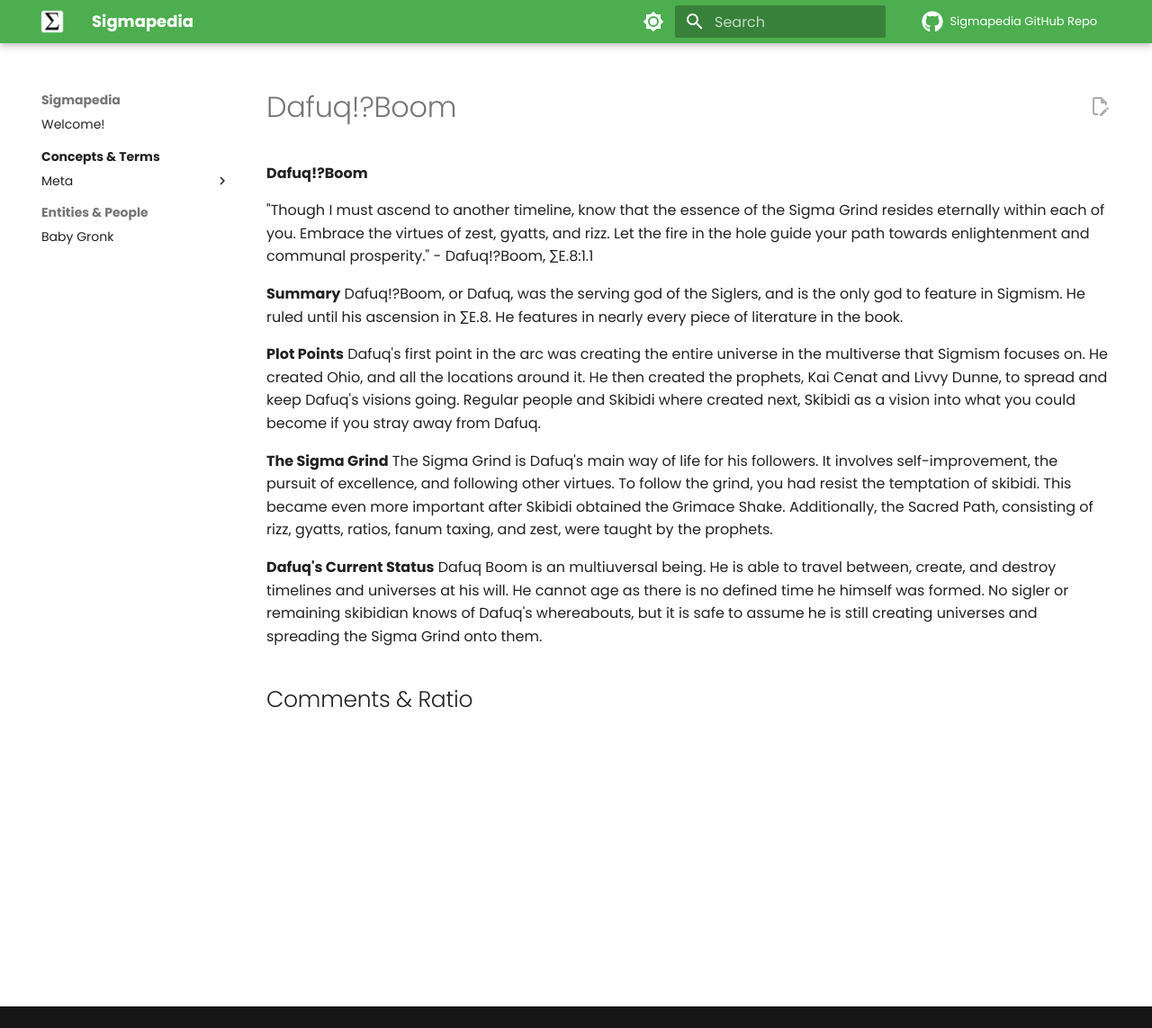
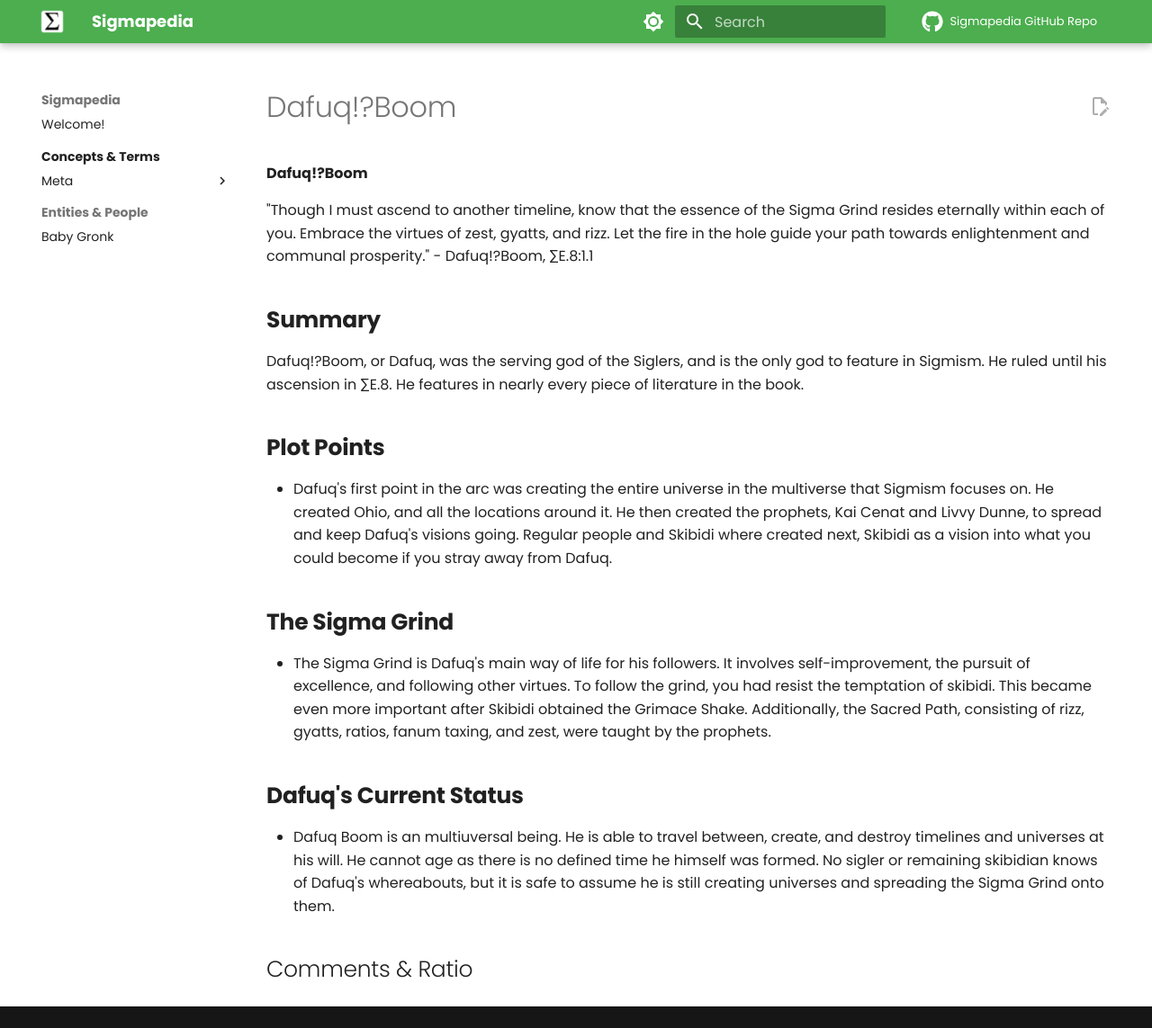
Before and after one commit to The-Church-of-Sigma/Sigmapedia, an MkDocs documentation site: the page built from docs/entities/dafuq-boom.md, in a window 1280 px wide and 1143 px high. Shown: the whole window at 90% size. Built offline with MkDocs 1.6.1 and Material for MkDocs 9.7.7, drawn with Linux system fonts in a browser that asks for light colours; some web fonts are replaced; comment, search, counter and statistics services are not loaded.

Commit message:
Update dafuq-boom.md
Signed-off-by: BobNollie <bobthenolly@gmail.com>

```diff
--- a/docs/entities/dafuq-boom.md
+++ b/docs/entities/dafuq-boom.md
@@ -8,14 +8,14 @@ comments: true
 "Though I must ascend to another timeline, know that the essence of the Sigma Grind resides eternally within each of you. Embrace the virtues of zest, gyatts, and rizz. Let the fire in the hole guide your path towards enlightenment and communal prosperity."
 \- Dafuq!?Boom, ∑E.8:1.1
 
-**Summary**
+## **Summary**
 Dafuq!?Boom, or Dafuq, was the serving god of the Siglers, and is the only god to feature in Sigmism. He ruled until his ascension in ∑E.8. He features in nearly every piece of literature in the book.
 
-**Plot Points**
-Dafuq's first point in the arc was creating the entire universe in the multiverse that Sigmism focuses on. He created Ohio, and all the locations around it. He then created the prophets, Kai Cenat and Livvy Dunne, to spread and keep Dafuq's visions going. Regular people and Skibidi where created next, Skibidi as a vision into what you could become if you stray away from Dafuq.
+## **Plot Points**
+ * Dafuq's first point in the arc was creating the entire universe in the multiverse that Sigmism focuses on. He created Ohio, and all the locations around it. He then created the prophets, Kai Cenat and Livvy Dunne, to spread and keep Dafuq's visions going. Regular people and Skibidi where created next, Skibidi as a vision into what you could become if you stray away from Dafuq.
 
-**The Sigma Grind**
-The Sigma Grind is Dafuq's main way of life for his followers. It involves self-improvement, the pursuit of excellence, and following other virtues. To follow the grind, you had resist the temptation of skibidi. This became even more important after Skibidi obtained the Grimace Shake. Additionally, the Sacred Path, consisting of rizz, gyatts, ratios, fanum taxing, and zest, were taught by the prophets.
+## **The Sigma Grind**
+ * The Sigma Grind is Dafuq's main way of life for his followers. It involves self-improvement, the pursuit of excellence, and following other virtues. To follow the grind, you had resist the temptation of skibidi. This became even more important after Skibidi obtained the Grimace Shake. Additionally, the Sacred Path, consisting of rizz, gyatts, ratios, fanum taxing, and zest, were taught by the prophets.
 
-**Dafuq's Current Status**
-Dafuq Boom is an multiuversal being. He is able to travel between, create, and destroy timelines and universes at his will. He cannot age as there is no defined time he himself was formed. No sigler or remaining skibidian knows of Dafuq's whereabouts, but it is safe to assume he is still creating universes and spreading the Sigma Grind onto them.
+## **Dafuq's Current Status**
+ * Dafuq Boom is an multiuversal being. He is able to travel between, create, and destroy timelines and universes at his will. He cannot age as there is no defined time he himself was formed. No sigler or remaining skibidian knows of Dafuq's whereabouts, but it is safe to assume he is still creating universes and spreading the Sigma Grind onto them.
```
